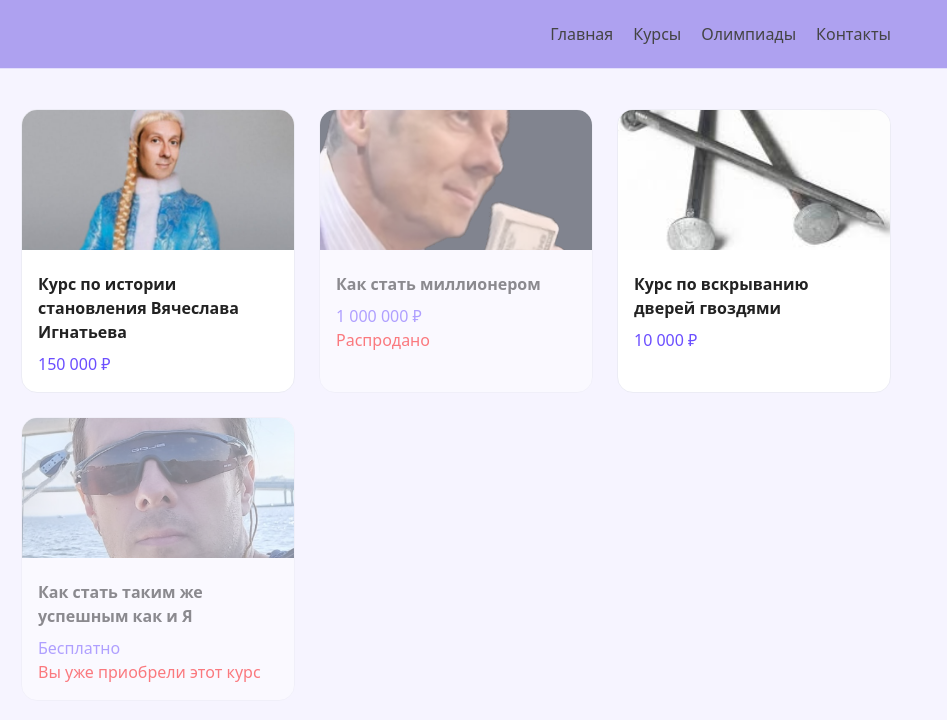
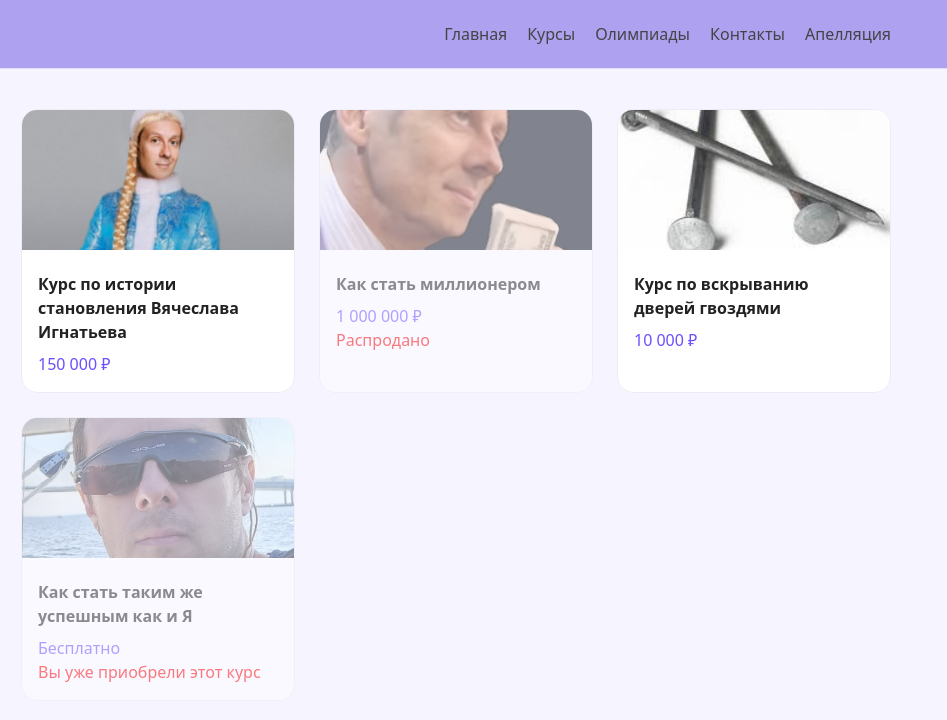
Before and after one commit to ignatiev-astronom/vb-site, a plain HTML site: page courses.html in a window 1280 px wide. Shown: the full height of the page, 333-1280 px from the left. Drawn offline with Linux system fonts and the light colour scheme.

Commit message:
Update courses.html

```diff
--- a/courses.html
+++ b/courses.html
@@ -20,6 +20,7 @@
             <a href="courses.html">Курсы</a>
             <a href="olympiads.html">Олимпиады</a>
             <a href="contacts.html">Контакты</a>
+            <a href="appeal.html">Апелляция</a>
         </nav>
     </div>
 </header>
```
